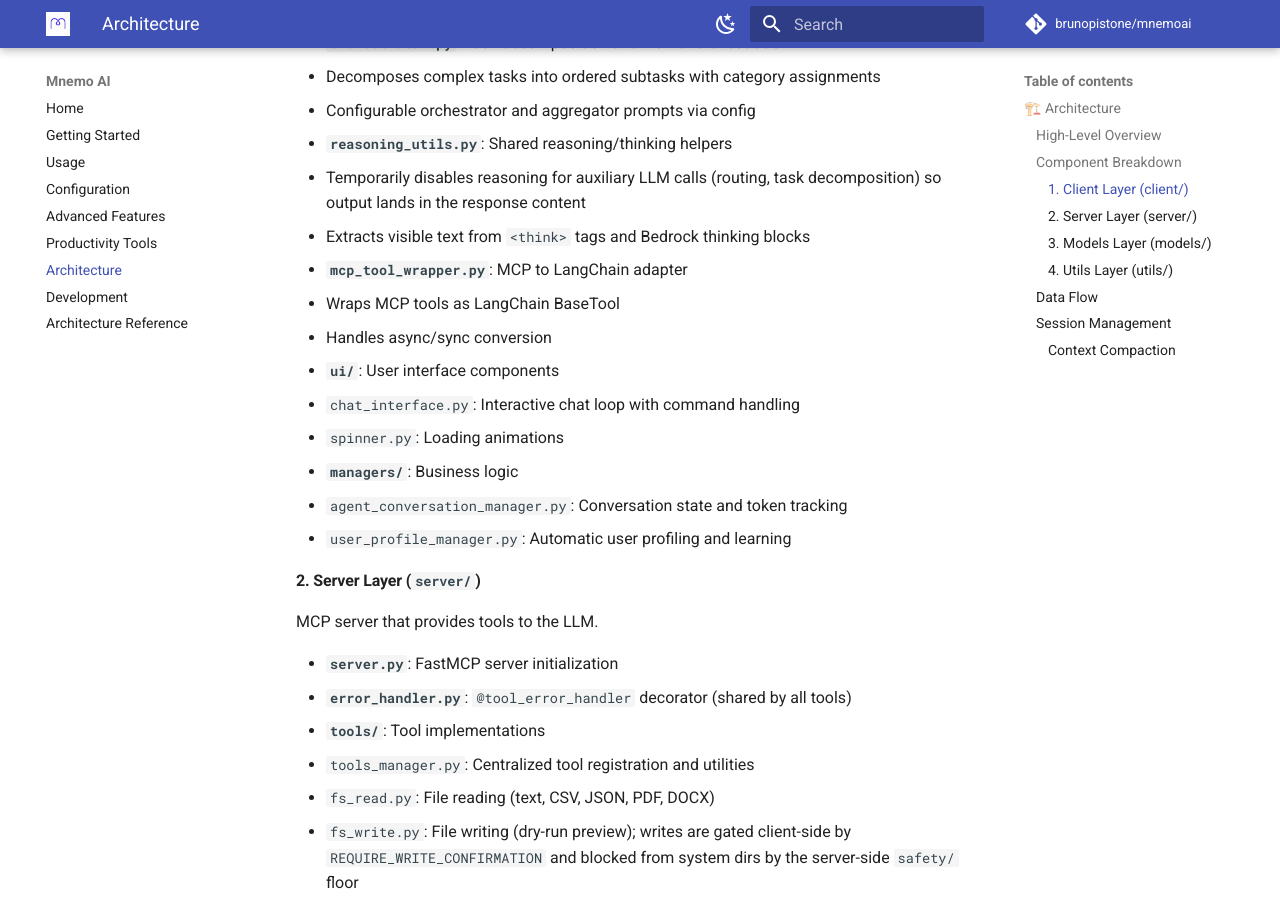
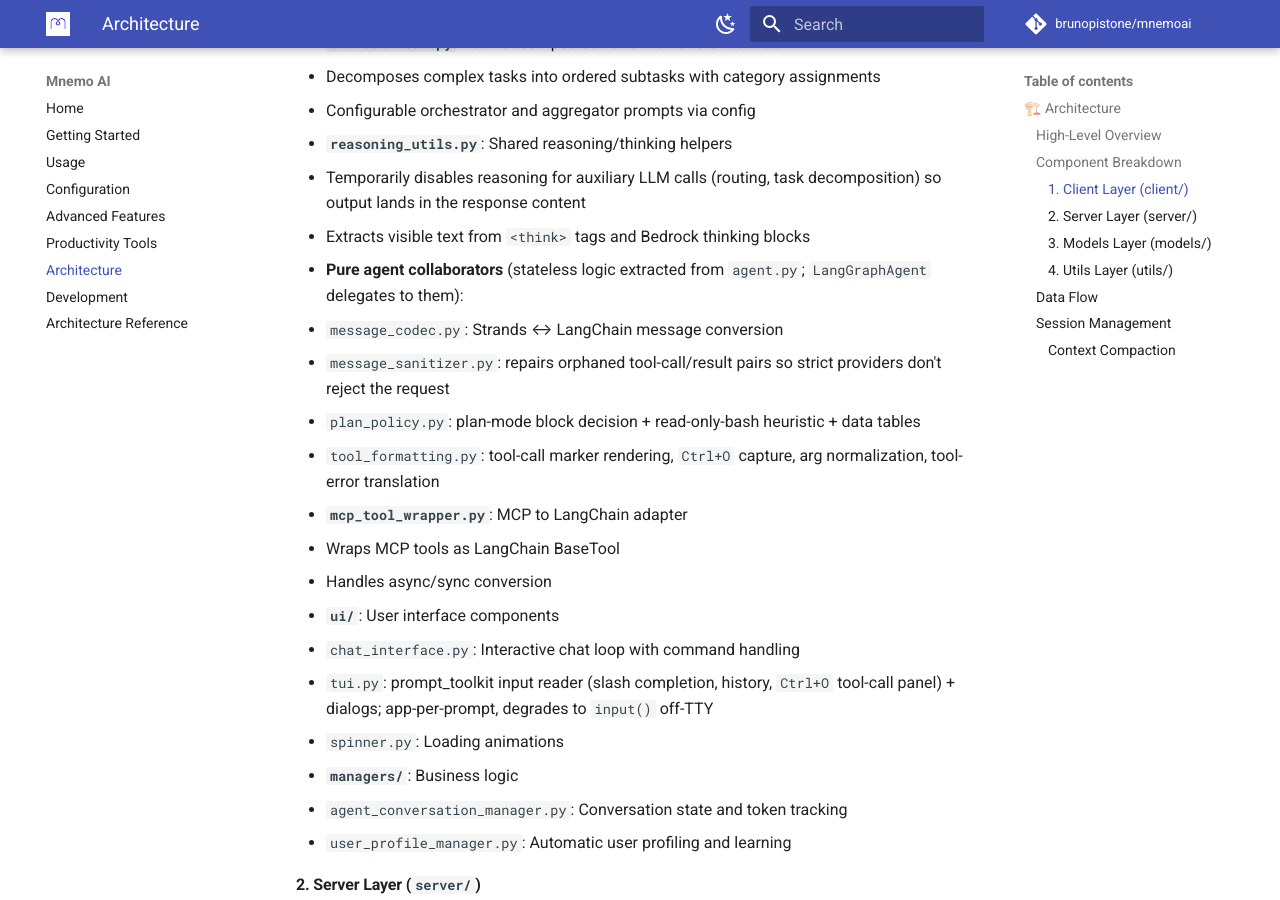
Before and after one commit to brunopistone/mnemoai, an MkDocs documentation site: the page built from docs/architecture-overview.md, in a window 1280 px wide and 900 px high, scrolled down 1360 px. Built offline with MkDocs 1.6.1 and Material for MkDocs 9.7.7, drawn with Linux system fonts in a browser that asks for light colours; comment, search, counter and statistics services are not loaded.

Commit message:
docs: list agent pure collaborators + tui.py in architecture-overview
The 0.13.0 agent.py refactor was reflected in ARCHITECTURE.md but not in the
architecture-overview.md module list; add message_codec/message_sanitizer/
plan_policy/tool_formatting there, plus the tui.py entry missing since 0.12.0.

Co-Authored-By: Claude Opus 4.8 <noreply@anthropic.com>

```diff
--- a/docs/architecture-overview.md
+++ b/docs/architecture-overview.md
@@ -58,11 +58,17 @@ The client manages the conversation flow and user interaction.
 - **`reasoning_utils.py`**: Shared reasoning/thinking helpers
   - Temporarily disables reasoning for auxiliary LLM calls (routing, task decomposition) so output lands in the response content
   - Extracts visible text from `<think>` tags and Bedrock thinking blocks
+- **Pure agent collaborators** (stateless logic extracted from `agent.py`; `LangGraphAgent` delegates to them):
+  - `message_codec.py`: Strands ↔ LangChain message conversion
+  - `message_sanitizer.py`: repairs orphaned tool-call/result pairs so strict providers don't reject the request
+  - `plan_policy.py`: plan-mode block decision + read-only-bash heuristic + data tables
+  - `tool_formatting.py`: tool-call marker rendering, `Ctrl+O` capture, arg normalization, tool-error translation
 - **`mcp_tool_wrapper.py`**: MCP to LangChain adapter
   - Wraps MCP tools as LangChain BaseTool
   - Handles async/sync conversion
 - **`ui/`**: User interface components
   - `chat_interface.py`: Interactive chat loop with command handling
+  - `tui.py`: prompt_toolkit input reader (slash completion, history, `Ctrl+O` tool-call panel) + dialogs; app-per-prompt, degrades to `input()` off-TTY
   - `spinner.py`: Loading animations
 - **`managers/`**: Business logic
   - `agent_conversation_manager.py`: Conversation state and token tracking
```
